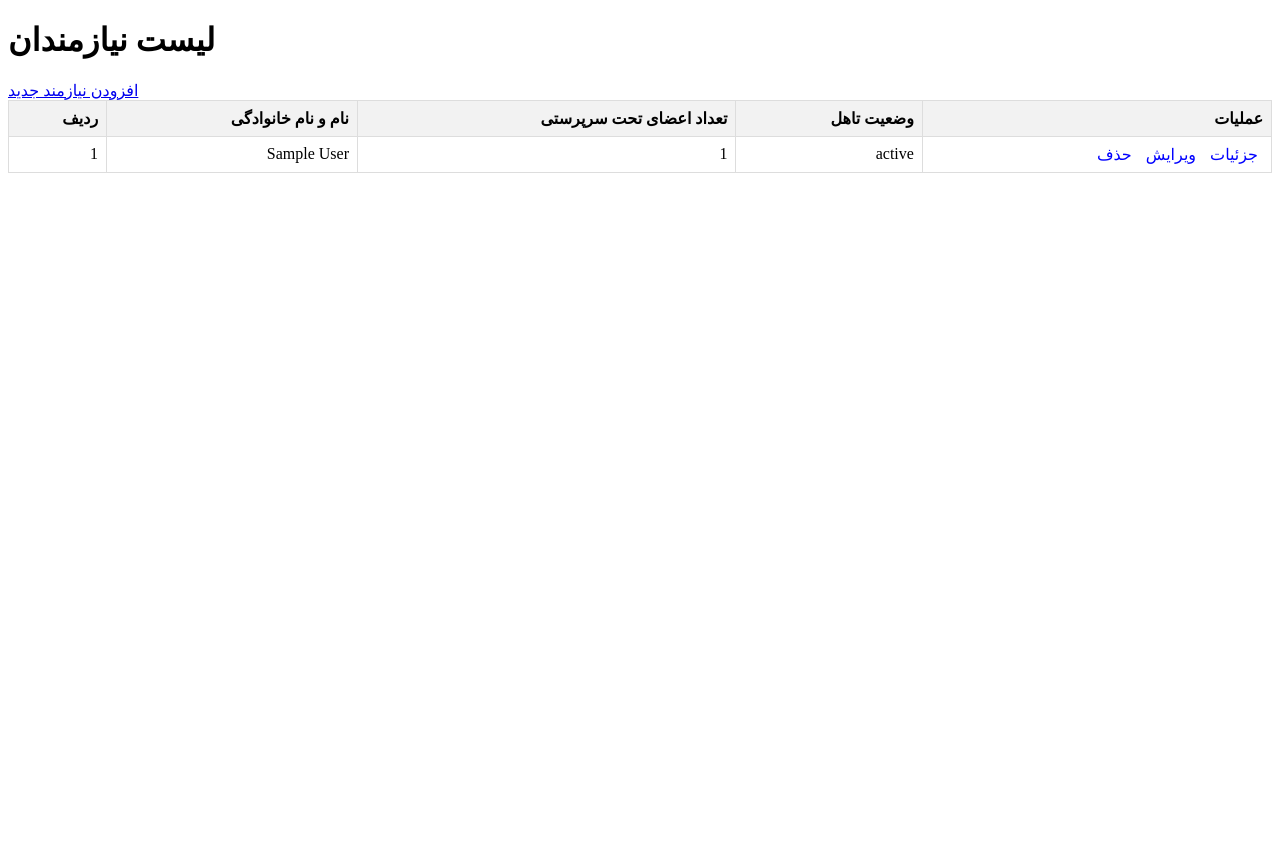
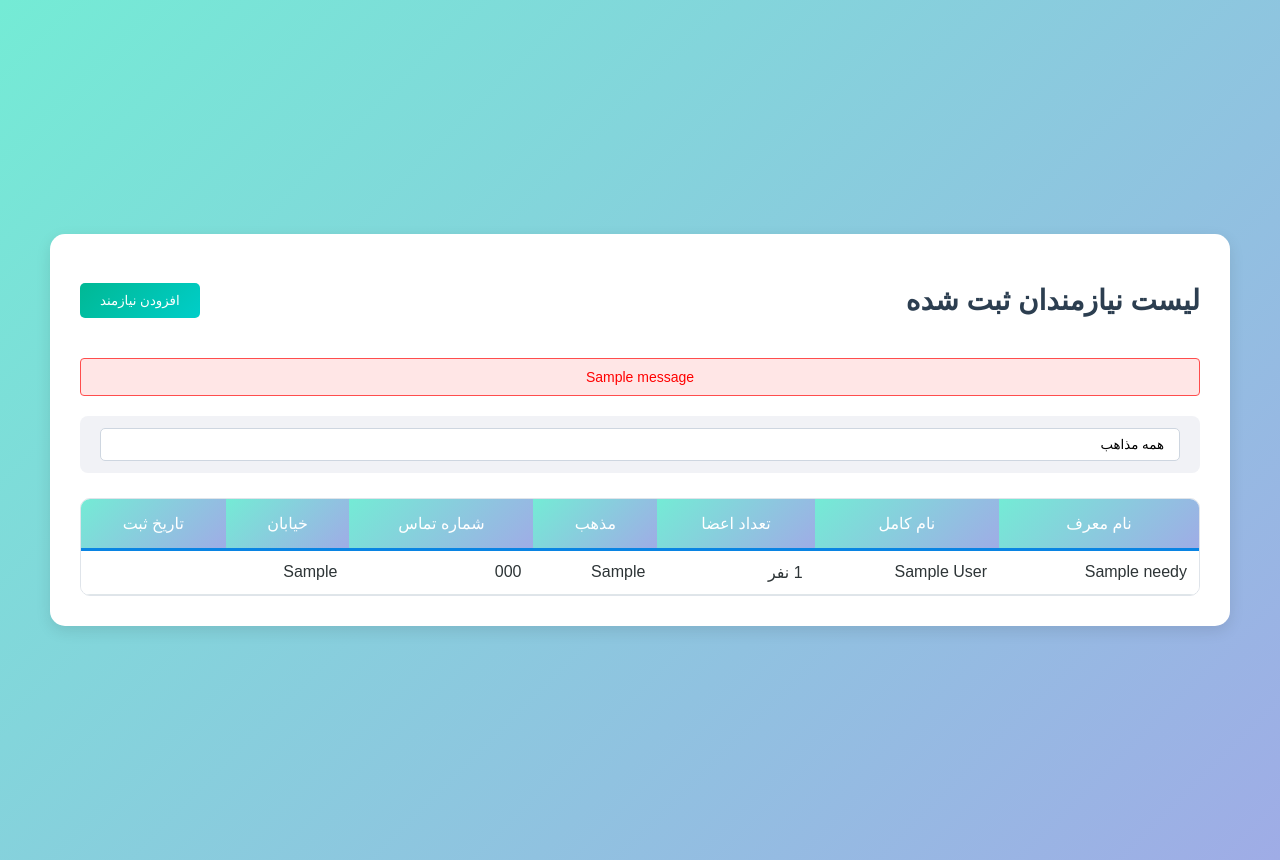
Before and after one commit to MHArghabaee/Information_update, a Django app: template needy/templates/needy/needy_list.html in a window 1280 px wide. Before the commit the page ends 173 px from the top, so only its background shows below. Run offline with Django 5.2, Linux system fonts and the light colour scheme; tables that the repository leaves empty hold one stand-in row (values such as "Sample post"); the template is opened without the code that fills it: values that come from a table or form of the project are taken from there, most other values are stand-ins (such as "Sample title", 1, 10 or a date in 2020); one stand-in notice (Sample message) is shown; parts of the project's set-up code (start-up, migrations or seed data) failed here and were passed over; some web fonts are replaced.

Commit message:
حل تعارضات و ادغام تغییرات

```diff
--- a/needy/templates/needy/needy_list.html
+++ b/needy/templates/needy/needy_list.html
@@ -1,57 +1,268 @@
+{% load static %}
 <!DOCTYPE html>
 <html lang="fa">
 <head>
     <meta charset="UTF-8">
     <meta name="viewport" content="width=device-width, initial-scale=1.0">
-    <title>لیست نیازمندان</title>
+    <title>لیست نیازمندان - سیستم مدیریت خیریه</title>
     <style>
+        @font-face {
+            font-family: 'IRANSans';
+            src: url('{% static 'fonts/IRANSans Medium.ttf' %}') format('truetype');
+            font-weight: normal;
+            font-style: normal;
+        }
+
+        .preloader {
+            position: fixed;
+            top: 0;
+            left: 0;
+            width: 100%;
+            height: 100%;
+            background: #ffffff;
+            display: flex;
+            justify-content: center;
+            align-items: center;
+            z-index: 1000;
+        }
+
+        .preloader div {
+            width: 40px;
+            height: 40px;
+            border: 4px solid #74ebd5;
+            border-top: 4px solid #9face6;
+            border-radius: 50%;
+            animation: spin 1s linear infinite;
+        }
+
+        @keyframes spin {
+            0% { transform: rotate(0deg); }
+            100% { transform: rotate(360deg); }
+        }
+
+        body {
+            font-family: 'IRANSans', sans-serif;
+            background: linear-gradient(135deg, #74ebd5, #9face6);
+            margin: 0;
+            direction: rtl;
+            min-height: 100vh;
+            display: flex;
+            align-items: center;
+            justify-content: center;
+            padding: 30px;
+        }
+
+        .container {
+            max-width: 1200px;
+            background: white;
+            border-radius: 15px;
+            box-shadow: 0 5px 15px rgba(0, 0, 0, 0.1);
+            padding: 30px;
+            margin: 20px;
+            width: 100%;
+        }
+
+        h1 {
+            text-align: center;
+            color: #2c3e50;
+            margin-bottom: 40px;
+            font-size: 28px;
+        }
+
+        .filter-section {
+            margin-bottom: 25px;
+            display: flex;
+            gap: 15px;
+            align-items: center;
+        }
+
+        .filter-box {
+            background: #f1f2f6;
+            padding: 12px 20px;
+            border-radius: 8px;
+            flex-grow: 1;
+            position: relative;
+        }
+
+        .filter-box select {
+            padding: 8px 15px;
+            border: 1px solid #ced6e0;
+            border-radius: 5px;
+            width: 100%;
+            font-family: 'IRANSans', sans-serif;
+            background: white;
+            appearance: none;
+        }
+
+        .data-table {
+            overflow-x: auto;
+            border: 1px solid #dfe4ea;
+            border-radius: 10px;
+            margin-top: 20px;
+        }
+
         table {
             width: 100%;
             border-collapse: collapse;
+            min-width: 1000px;
         }
-        th, td {
-            padding: 8px;
-            text-align: right;
-            border: 1px solid #ddd;
+
+        th {
+            background: linear-gradient(135deg, #74ebd5, #9face6);
+            color: white;
+            padding: 15px;
+            font-weight: 500;
+            border-bottom: 3px solid #0984e3;
         }
-        th {
-            background-color: #f2f2f2;
+
+        td {
+            padding: 12px;
+            border-bottom: 1px solid #dfe6e9;
+            color: #2d3436;
+            background: white;
         }
-        .actions a {
-            margin: 0 5px;
-            text-decoration: none;
-            color: blue;
+
+        tr:hover td {
+            background-color: #f8f9fa;
+        }
+
+        .empty-state {
+            text-align: center;
+            padding: 40px;
+            color: #636e72;
+            background: white;
+        }
+
+        .timestamp {
+            font-size: 0.9em;
+            color: #636e72;
+        }
+
+        @media (max-width: 768px) {
+            body {
+                padding: 15px;
+            }
+
+            .container {
+                padding: 20px;
+            }
+
+            h1 {
+                font-size: 22px;
+                margin-bottom: 25px;
+            }
+
+            .filter-section {
+                flex-direction: column;
+            }
+
+            .filter-box {
+                width: 100%;
+            }
+        }
+
+        .error-message {
+            color: red;
+            background-color: #ffe6e6;
+            border: 1px solid #ff4d4d;
+            border-radius: 4px;
+            padding: 10px;
+            margin-bottom: 20px;
+            text-align: center;
+            font-size: 14px;
         }
     </style>
+    <script>
+        document.addEventListener("DOMContentLoaded", function () {
+            const preloader = document.querySelector(".preloader");
+            setTimeout(() => {
+                preloader.style.opacity = "0";
+                preloader.style.visibility = "hidden";
+            }, 500);
+        });
+    </script>
 </head>
 <body>
-    <h1>لیست نیازمندان</h1>
-    <a href="{% url 'needy_create' %}">افزودن نیازمند جدید</a>
+<div class="preloader">
+    <div></div>
+</div>
+
+<div class="container">
+    <h1 style="display: flex; justify-content: space-between; align-items: center;">
+        لیست نیازمندان ثبت شده
+        <a href="{% url 'add_needy' %}" style="text-decoration: none;">
+            <button style="background: linear-gradient(135deg, #00b894, #00cec9);
+                           color: white;
+                           padding: 10px 20px;
+                           border: none;
+                           border-radius: 5px;
+                           cursor: pointer;
+                           {#font-family: 'IRANSans';#}
+                           display: flex;
+                           align-items: center;
+                           gap: 8px;
+                           transition: transform 0.3s;">
+                افزودن نیازمند
+            </button>
+        </a>
+    </h1>
+
+
+    {% if messages %}
+        {% for message in messages %}
+            <div class="error-message">{{ message }}</div>
+        {% endfor %}
+    {% endif %}
+
+    <div class="filter-section">
+        <div class="filter-box">
+            <form method="get">
+                <select name="religion" onchange="this.form.submit()">
+                    <option value="">همه مذاهب</option>
+                    {% for value, label in religion_choices %}
+                        <option value="{{ value }}" {% if request.GET.religion == value %}selected{% endif %}>
+                            {{ label }}
+                        </option>
+                    {% endfor %}
+                </select>
+            </form>
+        </div>
+    </div>
+
+    <div class="data-table">
         <table>
             <thead>
             <tr>
-                <th>ردیف</th>
-                <th>نام و نام خانوادگی</th>
-                <th>تعداد اعضای تحت سرپرستی</th>
-                <th>وضعیت تاهل</th>
-                <th>عملیات</th>
+                <th>نام معرف</th>
+                <th>نام کامل</th>
+                <th>تعداد اعضا</th>
+                <th>مذهب</th>
+                <th>شماره تماس</th>
+                <th>خیابان</th>
+                <th>تاریخ ثبت</th>
             </tr>
             </thead>
             <tbody>
             {% for needy in needies %}
                 <tr>
-                <td>{{ forloop.counter }}</td>
+                    <td>{{ needy.introducer_name|default:"-" }}</td>
                     <td>{{ needy.full_name }}</td>
-                <td>{{ needy.family_members }}</td>
-                <td>{{ needy.marital_status }}</td>
-                <td class="actions">
-                    <a href="{% url 'needy_detail' needy.pk %}">جزئیات</a>
-                    <a href="{% url 'needy_update' needy.pk %}">ویرایش</a>
-                    <a href="{% url 'needy_delete' needy.pk %}">حذف</a>
+                    <td>{{ needy.family_members }} نفر</td>
+                    <td>{{ needy.religion }}</td>
+                    <td>{{ needy.phone_number }}</td>
+                    <td>{{ needy.street }}</td>
+                    <td class="timestamp">{{ needy.created_at|date:"Y/m/d - H:i" }}</td>
+                </tr>
+            {% empty %}
+                <tr>
+                    <td colspan="7" class="empty-state">
+                        نیازمندی یافت نشد
                     </td>
                 </tr>
             {% endfor %}
             </tbody>
         </table>
+    </div>
+</div>
 </body>
 </html>
--- a/needy/urls.py
+++ b/needy/urls.py
@@ -3,5 +3,10 @@ from . import views
 
 urlpatterns = [
     path('add/', views.add_needy, name='add_needy'),
+<<<<<<< Updated upstream
     path('success/', views.success_view, name='success_view'),
 ]
+=======
+    path('list/', views.needy_list, name='needy_list'),
+]
+>>>>>>> Stashed changes
```
Also changed, not shown: needy/views.py (+11 -0 lines). Lines whose indentation alone changed are shown as unchanged.
